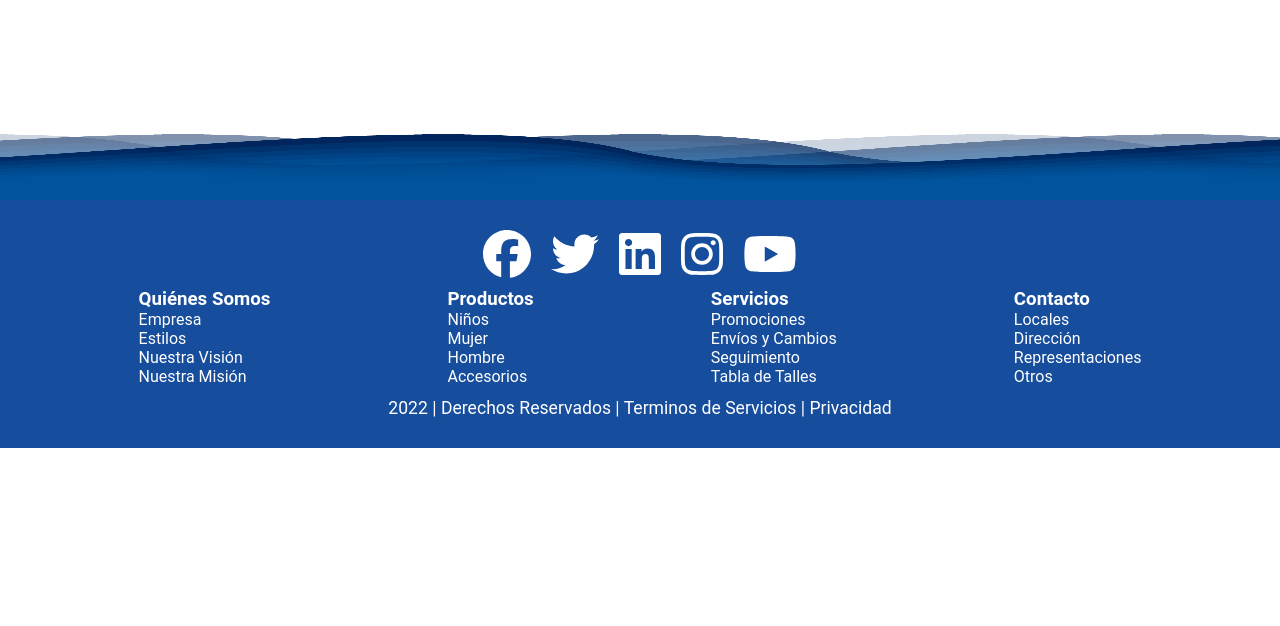
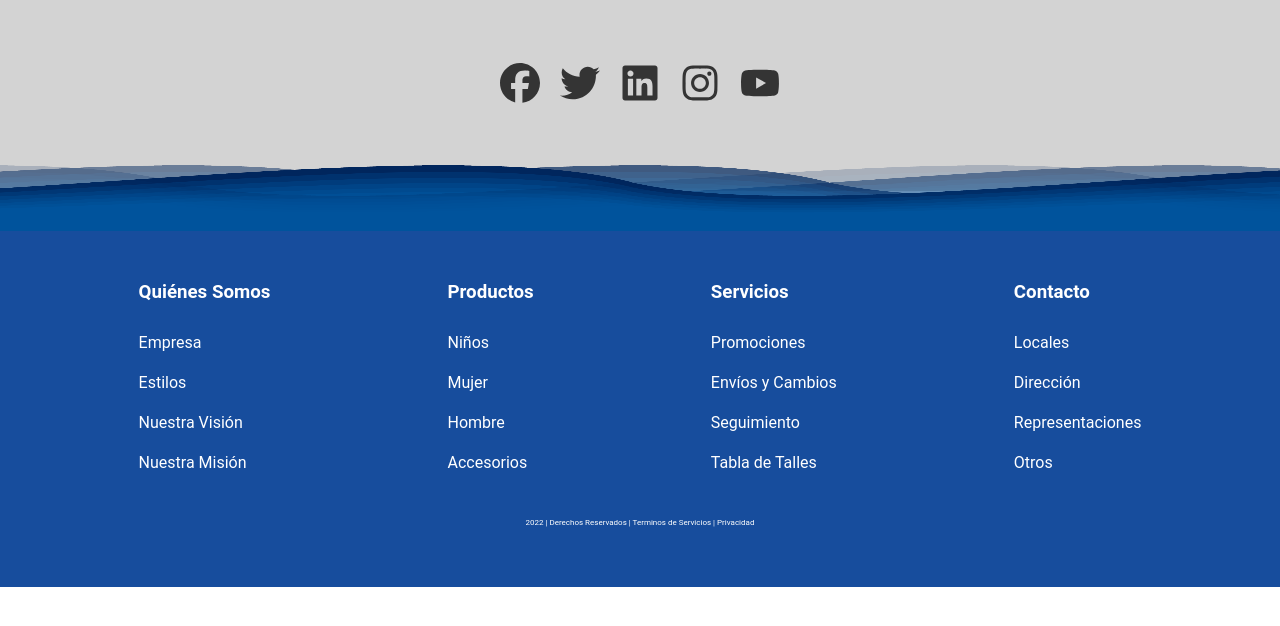
Before and after one commit to cdcalleja/Grupo-1-Proyecto-React, a React (Create React App) app: page / in a window 1280 px wide. Shown: the top 626 px of the page. Built offline with nearby package versions, Linux system fonts and the light colour scheme.

Commit message:
Berta Footer Final

```diff
--- a/src/App.jsx
+++ b/src/App.jsx
@@ -1,12 +1,14 @@
 import Footer from "./components/Footer/Footer";
+import Redes from "./components/Redes/Redes";
 
 function App() {
   return (
 
-
-  <Footer />
-
-  );
+<div>
+ <Redes />
+<Footer />
+</div>
+);
 }
 
 export default App;
--- a/src/components/Footer/footer.css
+++ b/src/components/Footer/footer.css
@@ -10,10 +10,10 @@ footer
 {
     position: relative;
     width: 100%;
-    margin-top: 200px;
+    margin-top: 30px;
     background: #174d9d;
-    min-height: 100px;
-    padding: 20px 50px;
+    min-height: 150px;
+    padding: 50px 50px;
     display: flex;
     justify-content: center;
     align-items: center;
@@ -25,28 +25,34 @@ section
     width: 100%;
     color: white;
     margin-top: 0px;
+    margin-bottom: 25px;
     background: #174d9d;
     min-height: 100px;
-    padding: 0;
     display: flex;
     justify-content: space-around;
     flex-direction: row;
     transition: 0.5s;
-
 }
 footer h3:hover
 {
     transform: translateY(-4px);
-    transition: 1.1s;
+    transition: 0.5s;
+
 }
+footer h3
+{
+padding-bottom: 20px;
+}
+
 footer li{
     transition: 1.1s;
+    line-height: 40px;
 }
 footer li:hover
 {
     transform: translateY(-4px);
 }
-footer .social_icon,
+/* footer .social_icon,
 footer .menu
 {
     position: relative;
@@ -55,8 +61,8 @@ footer .menu
     align-items: center;
     margin: 10px 0;
     flex-wrap: wrap;
-}
-footer .social_icon li,
+} */
+/* footer .social_icon li,
 footer .menu li
 {
     list-style: none;
@@ -72,24 +78,24 @@ footer .social_icon li a
 footer .social_icon li a:hover
 {
     transform: translateY(-10px);
-}
+} */
 footer .menu li a
 {
     font-size: 1.2em;
+    line-height: 20px;
     color: #fff;
     margin: 0 10px;
     display: inline-block;
     transition: 0.5s;
-
     opacity: 0.75;
 }
 footer p
 {
     color: #fff;
     text-align: center;
-    margin-top: 15px;
-    margin-bottom: 10px;
-    font-size: 1.1em;
+    margin-top: 25px;
+    margin-bottom: 50px;
+    font-size: 0.50em;
     position: relative;
     display: flex;
     justify-content:space-around;
--- a/src/components/Footer/footer.jsx
+++ b/src/components/Footer/footer.jsx
@@ -1,30 +1,20 @@
 import "./footer.css";
 import React from "react";
-import { FontAwesomeIcon } from "@fortawesome/react-fontawesome";
-import { faFacebook, faTwitter, faLinkedin, faInstagram, faYoutube } from "@fortawesome/free-brands-svg-icons";
 
 
 const Footer = () => {
    return (
 
 <footer>
-<div class="waves">
+<div className="waves">
     <div class="wave" id="wave1"></div>
     <div class="wave" id="wave2"></div>
     <div class="wave" id="wave3"></div>
     <div class="wave" id="wave4"></div>
 </div>
-<ul class="social_icon">
-    <li><a href="/"><FontAwesomeIcon icon={faFacebook} size="xl"/></a></li>
-    <li><a href="/"><FontAwesomeIcon icon={faTwitter} size="xl"/></a></li>
-    <li><a href="/"><FontAwesomeIcon icon={faLinkedin} size="xl"/></a></li>
-    <li><a href="/"><FontAwesomeIcon icon={faInstagram} size="xl"/></a></li>
-    <li><a href="/"><FontAwesomeIcon icon={faYoutube} size="xl"/></a></li>
-</ul>
-
 
 <section>
-<div class="col1">
+<div className="col1">
 <h3>Quiénes Somos</h3>
 <ul>
 <li>Empresa</li>
@@ -34,7 +24,7 @@ const Footer = () => {
 </ul>
 </div>
 
-<div class="col2">
+<div className="col2">
 <h3>Productos</h3>
 <ul>
 <li>Niños</li>
@@ -44,7 +34,7 @@ const Footer = () => {
 </ul>
 </div>
 
-<div class="col3">
+<div className="col3">
 <h3>Servicios</h3>
 <ul>
 <li>Promociones</li>
@@ -54,7 +44,7 @@ const Footer = () => {
 </ul>
 </div>
 
-<div class="col4">
+<div className="col4">
 <h3>Contacto</h3>
 <ul>
 <li>Locales</li>
@@ -64,8 +54,7 @@ const Footer = () => {
 </ul>
 </div>
 </section>
-<p>  2022 | Derechos Reservados |
-        Terminos de Servicios | Privacidad
+<p>  2022 | Derechos Reservados |  Terminos de Servicios | Privacidad
 </p>
 
 </footer>
--- a/src/components/Footer/footerviejo.css
+++ b/src/components/Footer/footerviejo.css
@@ -1,4 +1,4 @@
-.main-footer{
+/* .main-footer{
     color: white;
     background-color: #1E90EE;
     padding-top: 3em;
@@ -23,4 +23,4 @@ justify-content:space-between;
 .row{
 text-align: center;
 padding-bottom: 0.5rem;
-}
+} */
--- /dev/null
+++ b/src/components/Redes/Redes.jsx
@@ -0,0 +1,19 @@
+import { FontAwesomeIcon } from "@fortawesome/react-fontawesome";
+import { faFacebook, faTwitter, faLinkedin, faInstagram, faYoutube } from "@fortawesome/free-brands-svg-icons";
+import "./redes.css";
+const Redes = () => {
+  return (
+    <div>
+    <ul className="social_icon" >
+
+    <li><a href="/"><FontAwesomeIcon icon={faFacebook} size="xl" style={{height:"40px", width:"40px"}}/></a></li>
+    <li><a href="/"><FontAwesomeIcon icon={faTwitter} size="xl" style={{height:"40px", width:"40px"}}/></a></li>
+    <li><a href="/"><FontAwesomeIcon icon={faLinkedin} size="xl" style={{height:"40px", width:"40px"}}/></a></li>
+    <li><a href="/"><FontAwesomeIcon icon={faInstagram} size="xl" style={{height:"40px", width:"40px"}}/></a></li>
+    <li><a href="/"><FontAwesomeIcon icon={faYoutube} size="xl" style={{height:"40px", width:"40px"}}/></a></li>
+</ul>
+    </div>
+  );
+};
+
+export default Redes;
--- /dev/null
+++ b/src/components/Redes/redes.css
@@ -0,0 +1,42 @@
+.social_icon
+{
+    position: relative;
+    display: flex;
+    flex-direction: row;
+    align-items: center;
+    justify-content:center;
+    line-height: 200px;
+    background-color:lightgrey;
+    transform: translateY(-10px);
+    transition: 0.5s;
+
+}
+
+.social_icon li
+
+{
+    list-style: none;
+}
+/* .social_icon li a
+{
+    font-size: 1.2em;
+    color: #fff;
+    margin: 0 10px;
+    display: inline-block;
+    transition: 0.5s;
+
+} */
+.social_icon li a:hover
+{
+    transform: translateY(-10px);
+}
+.social_icon li a
+{
+    font-size: 1.2em;
+    color: black;
+    margin: 0 10px;
+    display: inline-block;
+    transition: 0.5s;
+    opacity: 0.75;
+
+    };
```
Also changed, not shown: src/components/Footer/FooterViejo.jsx (+53 -53 lines).
